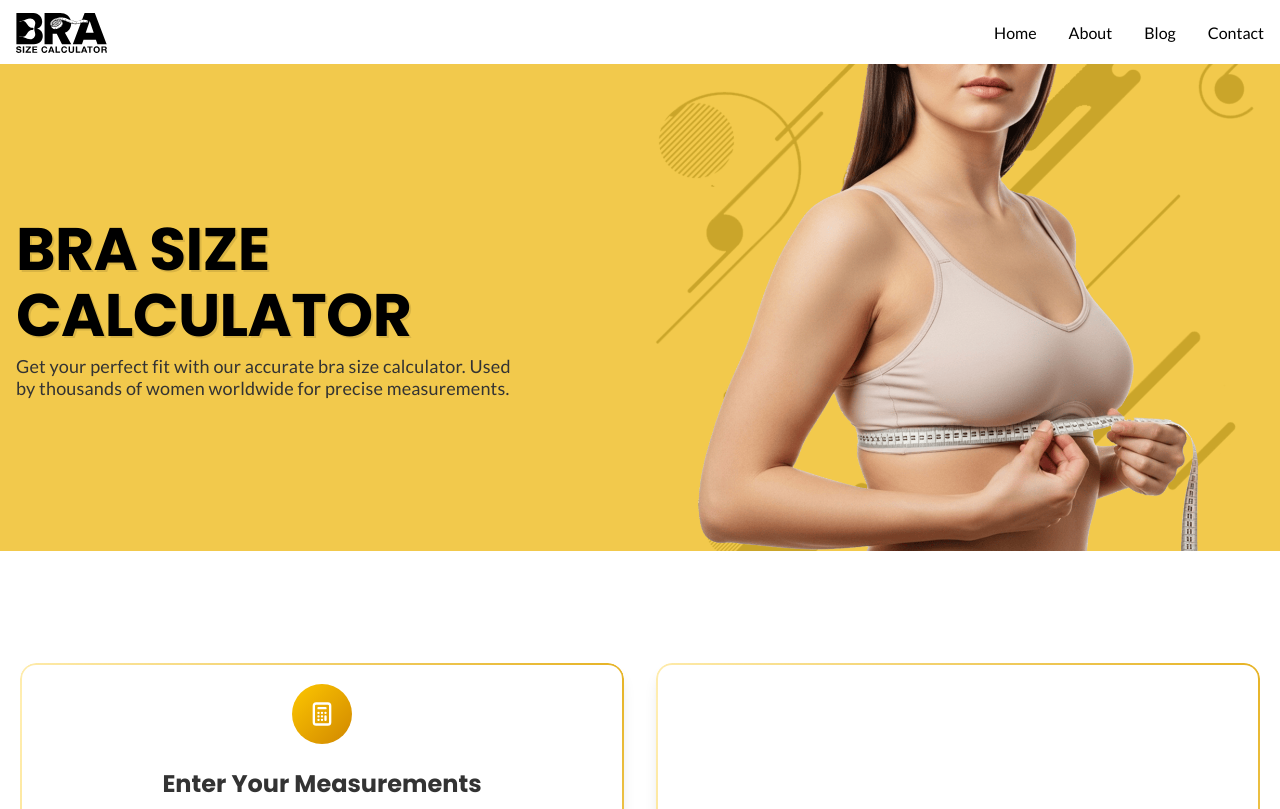
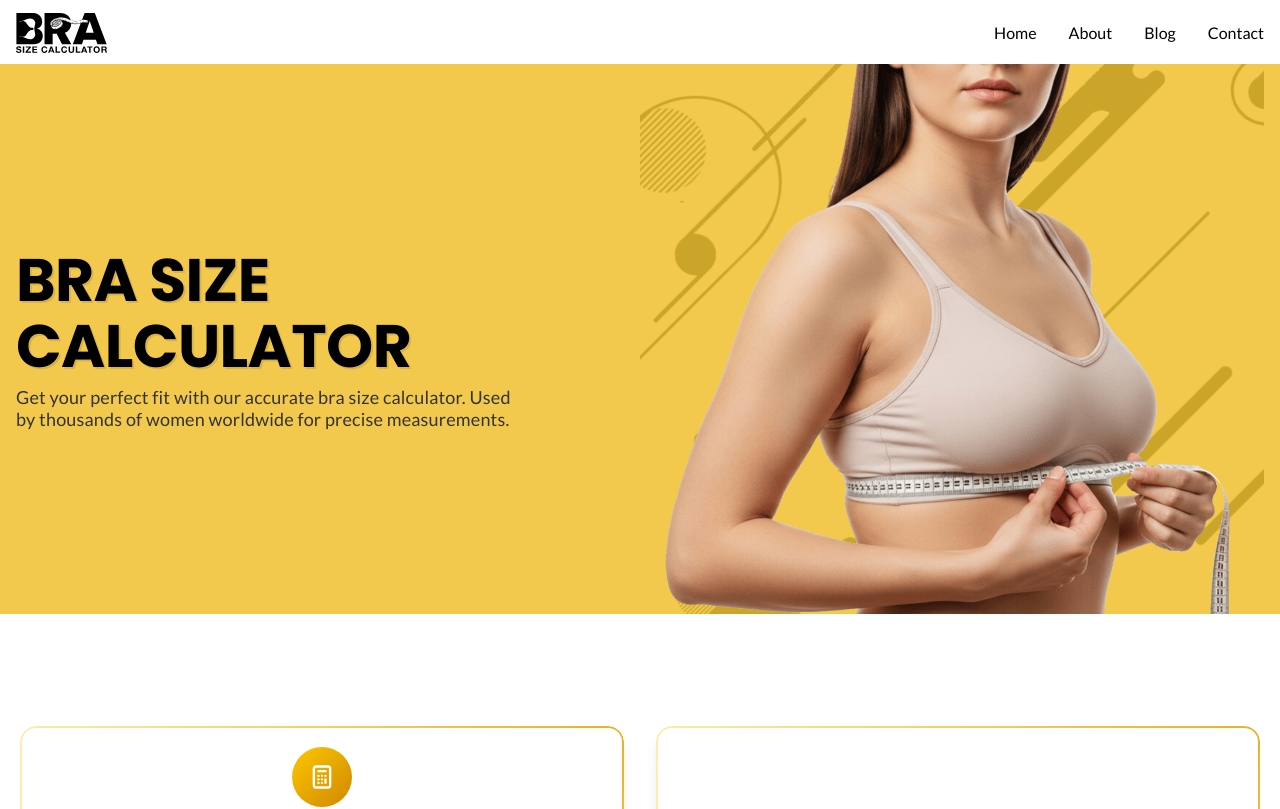
Before and after one commit to AfaqMohmand/bra-app, a Next.js app: page / in a window 1280 px wide. Shown: the top 809 px of the page. Built offline with nearby package versions, Linux system fonts and the light colour scheme.

Commit message:
new fixes done

```diff
--- a/src/components/Hero.tsx
+++ b/src/components/Hero.tsx
@@ -1,11 +1,10 @@
 import React from "react";
-import Image from "next/image";
 import HeroImage from "../assets/HeroImage.png";
 
 const Hero = () => {
   return (
     <div
-      className="hero-section relative overflow-hidden w-full"
+      className="hero-section relative overflow-hidden w-full mt-2 md:mt-0"
 
       // style={{ height: "auto", minHeight: "50vh" }}
     >
@@ -24,7 +23,7 @@ const Hero = () => {
 
       {/* Simple straight edge instead of wave */}
 
-      <div className="container mx-auto px-4 py-0 relative z-10 h-full">
+      <div className="container mx-auto px-4 py-0 relative z-10 h-full bg-[#f2c94c]">
         <div className="flex flex-row items-center h-full">
           {/* Left side - Text content */}
           <div className="w-full md:w-1/2  md:mb-0 md:pr-4 lg:pr-8 py-[33px]">
@@ -42,20 +41,8 @@ const Hero = () => {
           </div>
 
           {/* Right side - Image */}
-          <div className="w-full md:w-1/2 relative">
-            <div className="relative z-10 mx-auto">
-              <Image
-                src={HeroImage}
-                alt="Hero Image"
-                className="w-full h-auto object-cover"
+          <div className="w-full md:w-1/2 h-[250px] md:h-[450px] lg:h-[550px]" style={{backgroundImage: `url(${HeroImage.src})`, backgroundSize: "cover", backgroundPosition: "center"}}></div>
 
-                priority
-                // sizes="(max-width: 768px) 100vw, 50vw"
-                // width={500}
-                // height={350}
-              />
-            </div>
-          </div>
         </div>
       </div>
     </div>
```
